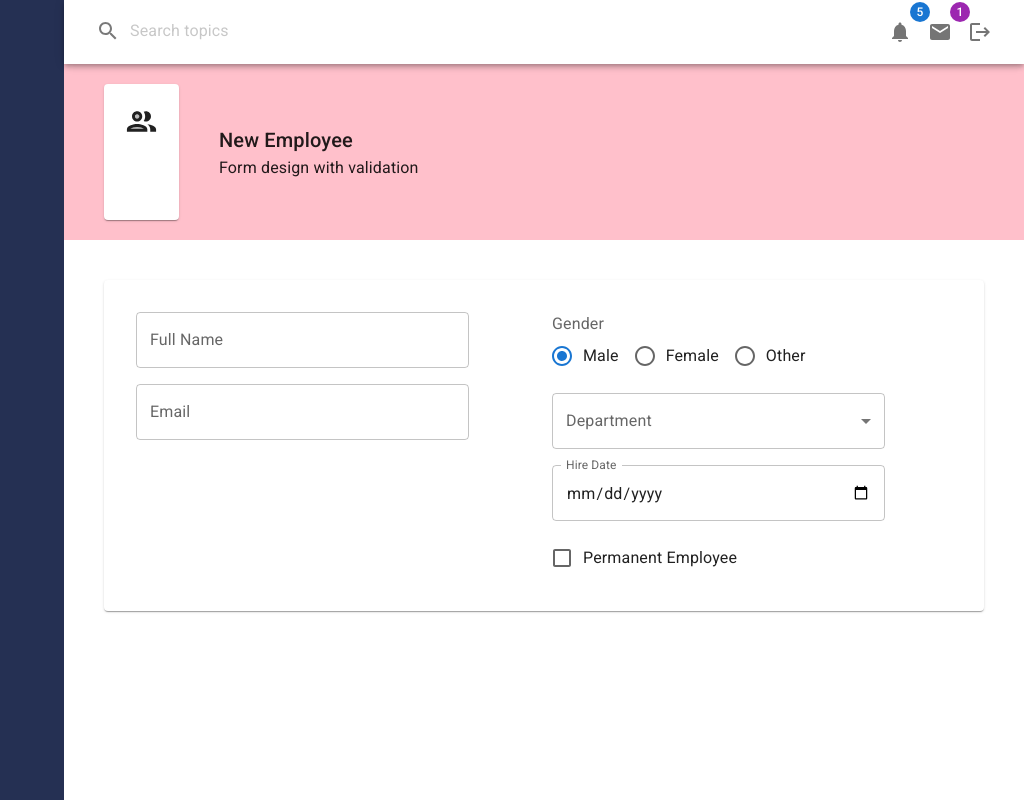
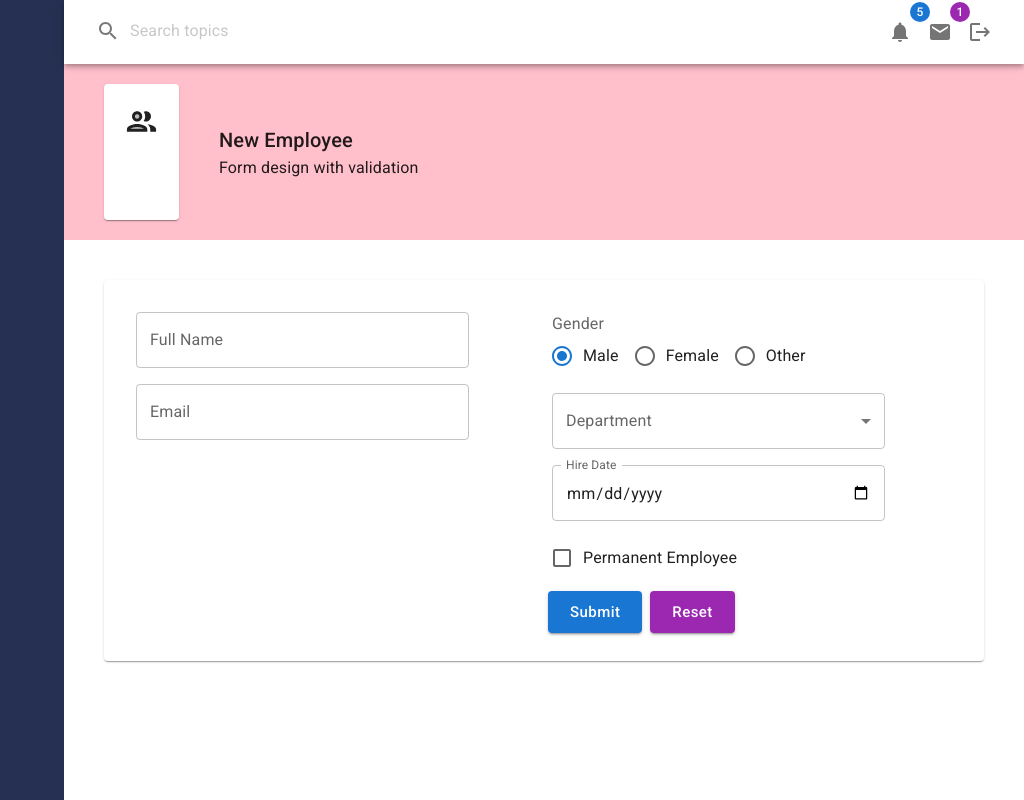
Before and after one commit to ccjacuzzi/complete_mui_system, a React (Create React App) app: page / in a window 1280 px wide. Shown: the whole page, without its empty margins (256-1280 px from the left). Built offline with nearby package versions, Linux system fonts and the light colour scheme.

Commit message:
Added buttons to the form.

```diff
--- a/src/App/App.js
+++ b/src/App/App.js
@@ -2,11 +2,12 @@ import React from 'react';
 import './App.css';
 import SideBar from '../Components/SideBar';
 import Header from '../Components/Header';
-import { Box, CssBaseline, createTheme } from '@mui/material';
+import { Box, CssBaseline } from '@mui/material';
 import PageHeader from '../Components/PageHeader';
 import { PeopleOutlineTwoTone } from '@mui/icons-material';
 import Employees from '../Employees/Employees';
 import { ThemeProvider } from '@mui/styles'; //in MUI v5, ThemeProvider is required to use makeStyles()
+import createTheme from '@mui/material';
 
 
 
@@ -16,6 +17,8 @@ const styles = {
     width:'100%'
   }
 }
+
+
 
 function App() {
 
--- /dev/null
+++ b/src/Components/Controls/Button.js
@@ -0,0 +1,36 @@
+import React from 'react';
+import { Button as MuiButton } from '@mui/material';
+
+import { makeStyles } from '@mui/styles';
+
+// Style overrides for the Button
+const useStyles = {
+    root:{
+        margin: '4px',
+        textTransform: 'none'
+    }
+
+}
+
+const Button = (props) => {
+
+    // ...other is a placeholder for other props that may need to be passed in (type, for example)
+    const {text, size, color, variant, onClick,...other} = props;
+
+
+
+    // {use the prop if provided OR use the default value}
+    return (
+        <MuiButton
+            sx={useStyles.root}
+            variant={variant || 'contained'}
+            size={size || 'large'}
+            color={color || 'primary'}
+            onClick={onclick}
+            {...other}>
+            {text}
+        </MuiButton>
+    );
+};
+
+export default Button;
--- a/src/Components/Controls/Controls.js
+++ b/src/Components/Controls/Controls.js
@@ -3,6 +3,7 @@ import RadioGroup from "./RadioGroup"
 import Select from "./Select"
 import Checkbox from "./Checkbox"
 import DatePicker from "./DatePicker"
+import Button from "./Button"
 
 
 export const Controls = {
@@ -10,5 +11,6 @@ export const Controls = {
     RadioGroup,
     Select,
     Checkbox,
-    DatePicker
+    DatePicker,
+    Button
 }
--- a/src/Employees/EmployeeForm.js
+++ b/src/Employees/EmployeeForm.js
@@ -78,6 +78,18 @@ const EmployeeForm = () => {
                         value={values.isPermanent}
                         onChange={handleInputChange}/>
 
+                    <div>
+                        <Controls.Button
+                        color='primary'
+                        size='large'
+                        text='Submit'
+                        type="submit" />
+
+                        <Controls.Button
+                        text='Reset'
+                        color='secondary' />
+                    </div>
+
                 </Grid>
             </Grid>
         </Form>
```
